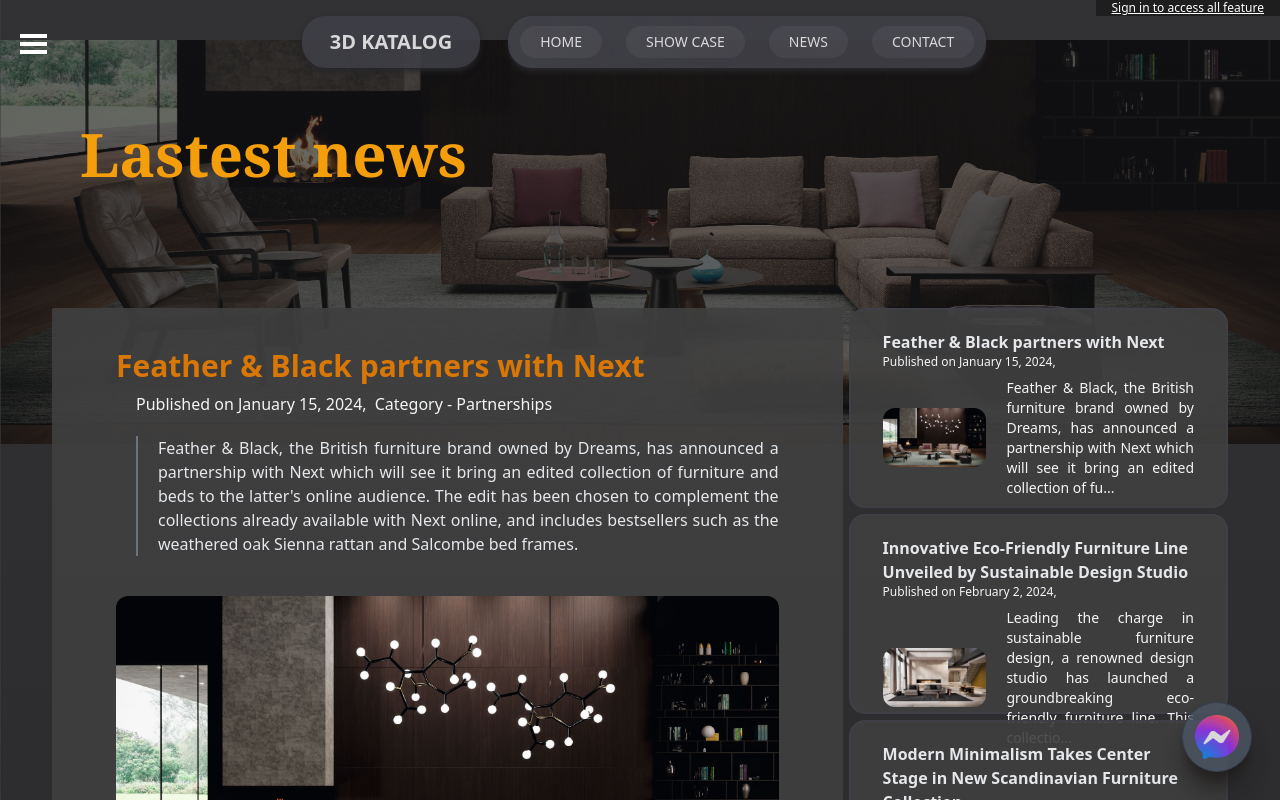
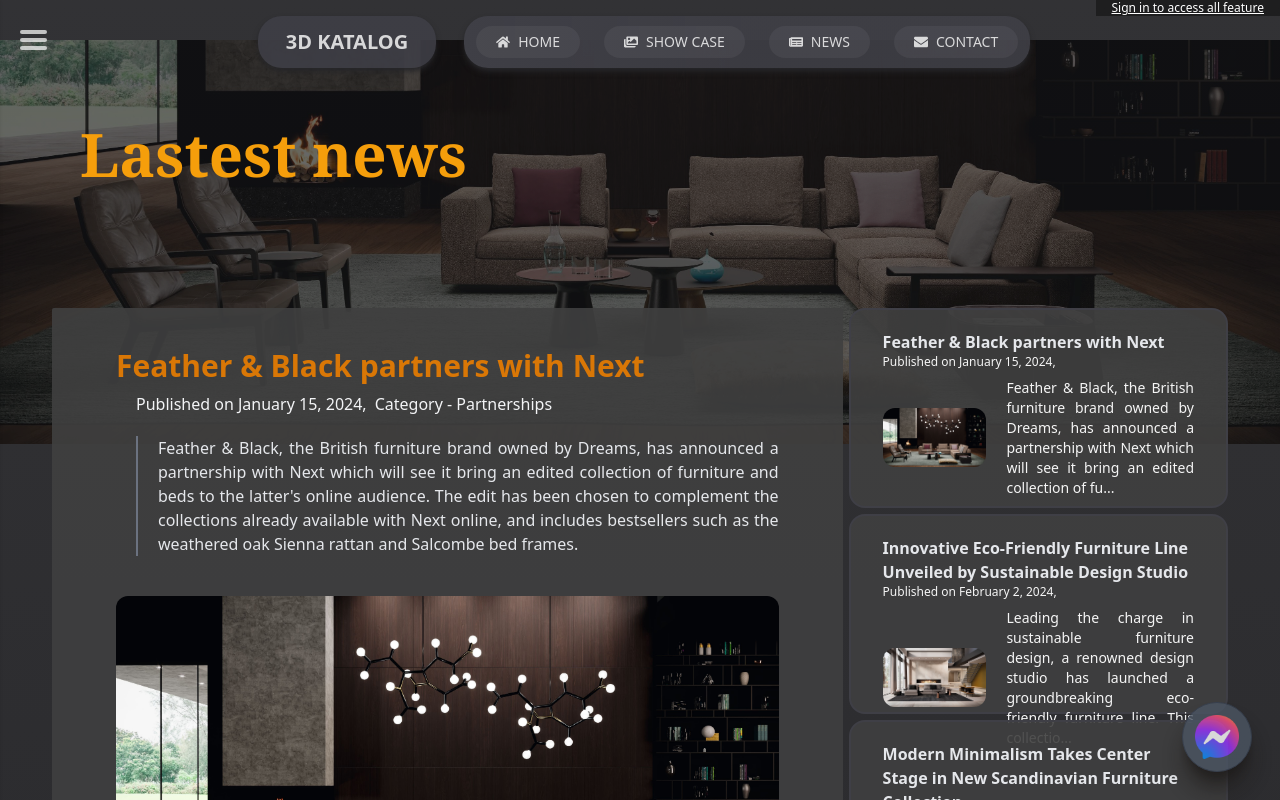
Before and after one commit to namke-dev/ThreeD-Catalog, a Next.js app: page /news in a window 1280 px wide. Shown: the top 800 px of the page. Built offline with nearby package versions, Linux system fonts and the light colour scheme; no server answers.

Commit message:
format code

```diff
--- a/src/components/layouts/HamburgerLine.jsx
+++ /dev/null
@@ -1,3 +0,0 @@
-export default function HamburgerLine() {
-  return <div className="w-600 h-100 bg-gray-700 my-1"></div>;
-}
--- a/src/components/layouts/HamburgerMenu.jsx
+++ b/src/components/layouts/HamburgerMenu.jsx
@@ -1,5 +1,6 @@
 import React, { useState, useEffect, useRef } from "react";
 import Link from "next/link";
+import { FaAngleRight, FaHome, FaUser, FaFileAlt } from "react-icons/fa";
 
 const HamburgerMenu = () => {
   const [menuOpen, setMenuOpen] = useState(false);
@@ -32,21 +33,21 @@ const HamburgerMenu = () => {
     <div className="fixed top-0 left-0 z-40">
       <button
         className={`focus:outline-none flex flex-col justify-around h-6 w-6
-        mt-8 ml-5
+        mt-7 ml-5
         transform ${
           menuOpen ? "translate-x-full" : "translate-x-0"
         } transition-transform ease-in-out duration-300`}
         onClick={toggleMenu}
       >
-        <div className="hamburger-line bg-black dark:bg-white"></div>
-        <div className="hamburger-line bg-black dark:bg-white"></div>
-        <div className="hamburger-line bg-black dark:bg-white"></div>
+        <div className="hamburger-line bg-black dark:bg-white/70 rounded-xl"></div>
+        <div className="hamburger-line bg-black dark:bg-white/70 rounded-xl"></div>
+        <div className="hamburger-line bg-black dark:bg-white/70 rounded-xl"></div>
       </button>
 
       <div
         ref={sidebarRef}
-        className={`menu fixed top-0 left-0 w-1/3 bg-white/90 dark:bg-neutral-800/90
-        border border-gray-300  dark:border-neutral-600
+        className={`menu fixed top-0 left-0 w-3/4 md:w-[300px] bg-white/90 dark:bg-neutral-800/90
+        border-r border-gray-300  dark:border-neutral-600
         p-4 shadow h-full transform ${
           menuOpen ? "translate-x-0" : "-translate-x-full"
         } transition-transform ease-in-out duration-300
@@ -54,9 +55,21 @@ const HamburgerMenu = () => {
         flex flex-col gap-5
         z-10`}
       >
-        <SidebarButton link="/dashboard">Dashboard</SidebarButton>
-        <SidebarButton link="/dashboard">Account Manager</SidebarButton>
-        <SidebarButton link="/dashboard">Post Manager</SidebarButton>
+        <div
+          className="px-1 py-4 text-lg
+          font-bold text-amber-600 text-center"
+        >
+          MANAGEMENT MENU
+        </div>
+        <SidebarButton link="/dashboard" icon={<FaHome />}>
+          DASHBOARD
+        </SidebarButton>
+        <SidebarButton link="/account-manager" icon={<FaUser />}>
+          ACCOUNT MANAGER
+        </SidebarButton>
+        <SidebarButton link="/posts-manager" icon={<FaFileAlt />}>
+          POST MANAGER
+        </SidebarButton>
       </div>
 
       <style jsx>{`
@@ -71,19 +84,17 @@ const HamburgerMenu = () => {
 
 export default HamburgerMenu;
 
-function SidebarButton({ children, link }) {
+function SidebarButton({ children, link, icon }) {
   return (
     <Link
       href={link}
-      className="block px-4 py-2 text-sm
-      font-semibold
-      dark:hover:bg-white/20
-      hover:bg-black/5
-      dark:hover:text-white
-      rounded-md"
+      className="flex items-center px-4 py-4 text-sm font-semibold dark:hover:bg-white/20 hover:bg-black/10 dark:hover:text-white rounded-md"
       role="menuitem"
     >
-      {children}
+      {icon && <span className="mr-2">{icon}</span>}
+      <span>{children}</span>
+
+      <FaAngleRight className="ml-auto text-2xl md:group-hover:scale-125 md:group-hover:opacity-50 group-hover:text-black" />
     </Link>
   );
 }
--- a/src/components/layouts/Navbar.jsx
+++ b/src/components/layouts/Navbar.jsx
@@ -3,114 +3,71 @@ import Logo from "./Logo";
 import Link from "next/link";
 import LoginBar from "./LoginBar";
 import { useRouter } from "next/router";
+import { FaHome, FaImages, FaNewspaper, FaEnvelope } from "react-icons/fa";
 
 export default function Navbar() {
   const router = useRouter();
   const isCurrentPage = (pathname) => router.pathname === pathname;
 
   return (
-    <div
-      className="
-      fixed
-      w-full z-40
-      md:h-auto
-      text-white/70
-      pb-2
-      rounded-none
-    "
-    >
+    <div className="fixed w-full z-40 md:h-auto text-white/70 pb-2 rounded-none">
       <LoginBar />
-      <div
-        className="
-        mt-0
-        flex flex-row flex-wrap
-        justify-center
-        text-xs
-        md:gap-5
-        gap-1
-        z-50
-        "
-      >
+      <div className="mt-0 flex flex-row flex-wrap justify-center text-xs md:gap-5 gap-1 z-50">
         <Link href={"/home"}>
           <Logo />
         </Link>
-        <div
-          className="flex flex-row flex-wrap gap-6 lg:px-3
-          dark:text-white/80
-          text-black/80
-          hover:text-amber-600
-          bg-gradient-to-r
-          from-amber-50/90
-          via-amber-50/90
-          to-yellow-50/90
-          dark:from-zinc-700
-          dark:via-zinc-700/90
-          dark:to-zinc-700/90
-
-          rounded-3xl
-          py-0.5
-          shadow-md
-          duration-300
-          dark:shadow-zinc-800"
-        >
+        <div className="flex flex-row flex-wrap gap-6 lg:px-3 dark:text-white/80 text-black/80 hover:text-amber-600 bg-gradient-to-r from-amber-50/90 via-amber-50/90 to-yellow-50/90 dark:from-zinc-700 dark:via-zinc-700/90 dark:to-zinc-700/90 rounded-3xl py-0.5 shadow-md duration-300 dark:shadow-zinc-800">
           <Link href={"/home"}>
-            <NavbartButton active={isCurrentPage("/home")}>HOME</NavbartButton>
+            <NavbartButton active={isCurrentPage("/home")} icon={<FaHome />}>
+              HOME
+            </NavbartButton>
           </Link>
           <Link href={"/show-case"}>
-            <NavbartButton active={isCurrentPage("/show-case")}>
+            <NavbartButton
+              active={isCurrentPage("/show-case")}
+              icon={<FaImages />}
+            >
               SHOW CASE
             </NavbartButton>
           </Link>
-
           <Link href={"/news"}>
-            <NavbartButton active={isCurrentPage("/news")}>NEWS</NavbartButton>
+            <NavbartButton
+              active={isCurrentPage("/news")}
+              icon={<FaNewspaper />}
+            >
+              NEWS
+            </NavbartButton>
           </Link>
-
-          {/* <Link href={"/about"}>
-            <NavbartButton active={isCurrentPage("/about")}>
-              ABOUT
-            </NavbartButton>
-          </Link> */}
           <Link href={"/contact"}>
-            <NavbartButton active={isCurrentPage("/contact")}>
+            <NavbartButton
+              active={isCurrentPage("/contact")}
+              icon={<FaEnvelope />}
+            >
               CONTACT
             </NavbartButton>
           </Link>
-          {/* <Link href={"/policy-google"}>
-            <NavbartButton active={isCurrentPage("/policy-google")}>
-              POLICY
-            </NavbartButton>
-          </Link>
-          <Link href={"/terms-of-service"}>
-            <NavbartButton active={isCurrentPage("/terms-of-service")}>
-              TERMS OF USE
-            </NavbartButton>
-          </Link> */}
         </div>
       </div>
     </div>
   );
 }
-function NavbartButton({ active, className, children, ...props }) {
+
+function NavbartButton({ active, className, children, icon, ...props }) {
   return (
     <button
       {...props}
-      className={` px-3 md:px-5 py-1.5 my-2 rounded-3xl font-medium md:text-sm text-bs
-
-        dark:text-white/80
-        dark:bg-white/5
-        dark:hover:bg-white/10
-        dark:hover:text-white/90
-
-        bg-amber-600/5
-         transition-colors
-         duration-500
+      className={`
+        flex items-center
+        px-3 md:px-5 py-1.5 my-2 rounded-3xl font-medium md:text-sm text-bs
+        dark:text-white/80 dark:bg-white/5 dark:hover:bg-white/10 dark:hover:text-white/90
+        bg-amber-600/5 transition-colors duration-500
         ${
           active
             ? "dark:bg-white/20 bg-amber-500/30 text-neutral-700"
             : "dark:text-white/60 text-neutral-600 bg-amber-600/15"
         } ${className}`}
     >
+      {icon && <span className="mr-2">{icon}</span>}
       {children}
     </button>
   );
```
